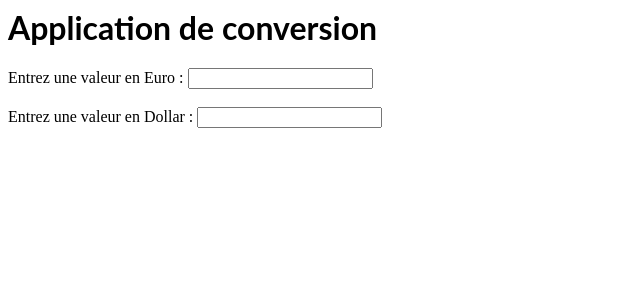
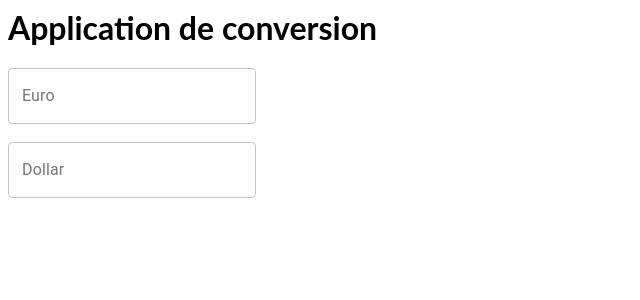
Before and after one commit to Axel-cmd/react-converter, a React (Create React App) app: page / in a window 1280 px wide. Shown: the top 300 px of the page, without its empty margins (0-640 px from the left). Built offline with nearby package versions, Linux system fonts and the light colour scheme.

Commit message:
ajout de material ui + input de material

```diff
--- a/src/InputConverter.js
+++ b/src/InputConverter.js
@@ -1,4 +1,5 @@
 import React from 'react';
+import { TextField } from '@material-ui/core';
 
 const inputNames = {
   e: 'Euro',
@@ -21,8 +22,11 @@ class InputConverter extends React.Component {
     return (
       <>
         <div>
-          <label>Entrez une valeur en {inputNames[name]} : </label>
-          <input
+         {/* input de material ui */}
+          <TextField
+            id="outlined-basic"
+            label={inputNames[name]}
+            variant="outlined"
             type="number"
             onChange={(e) => this.handleChange(e)}
             value={value}
```
Also changed, not shown: package.json (+5 -4 lines).
